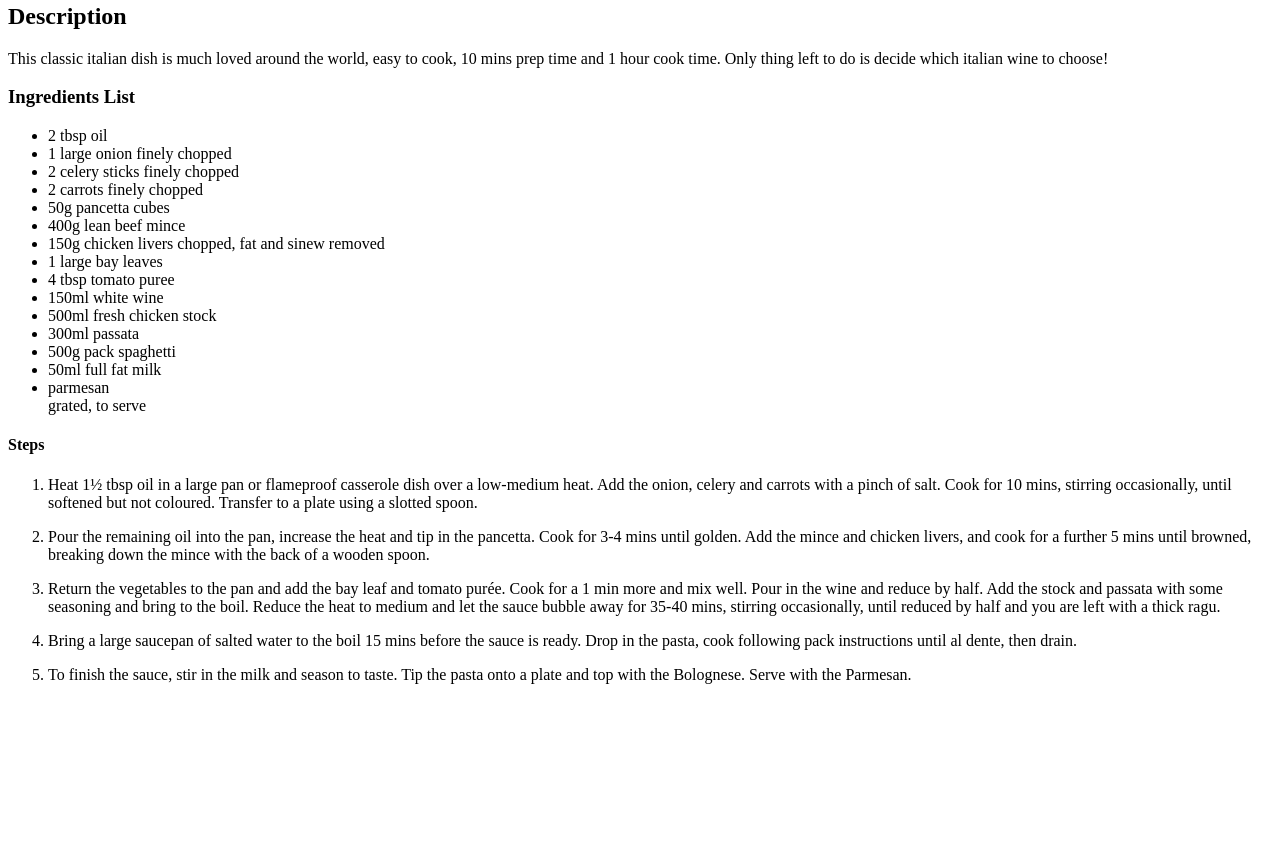
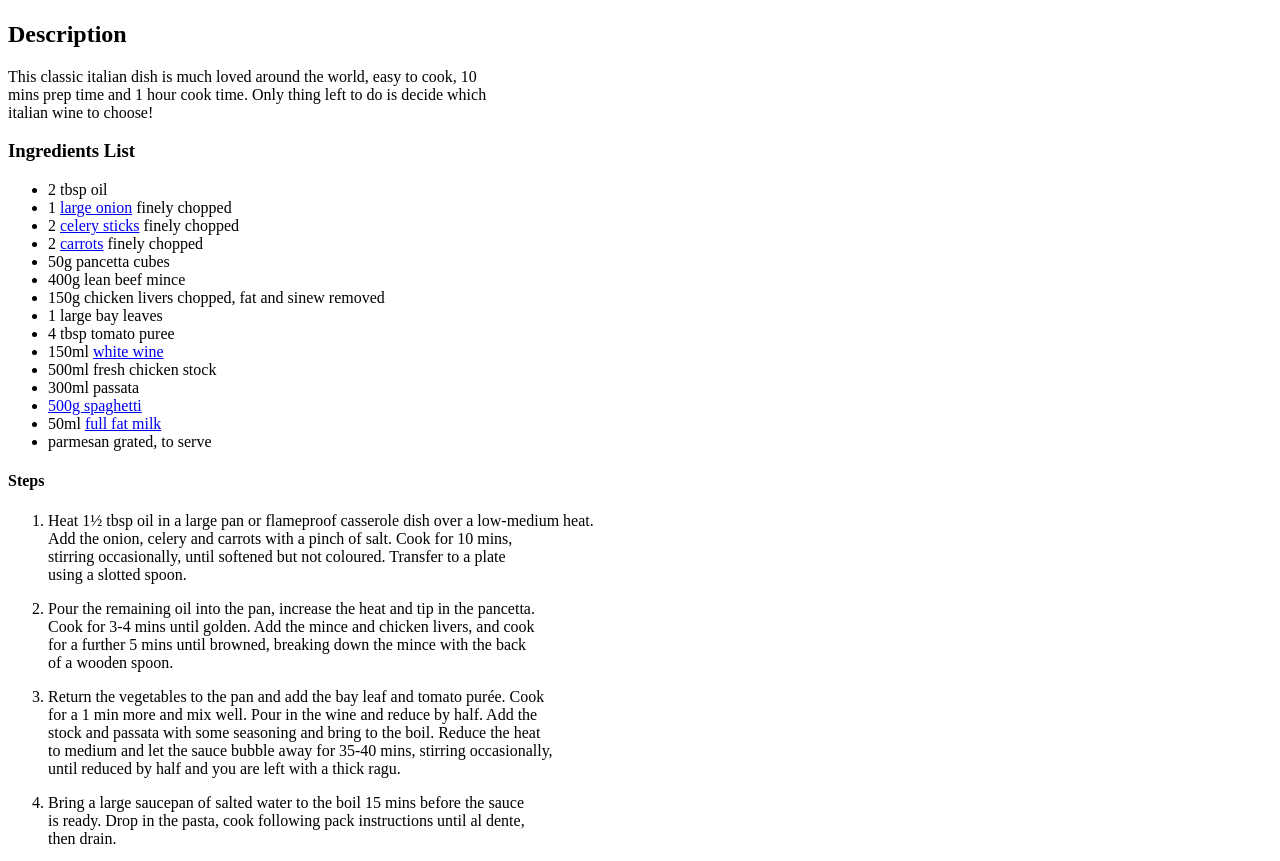
Before and after one commit to n1cmus/Odin-recipes-page, a plain HTML site: page recipes/spaghetti-bolognese.html in a window 1280 px wide. Shown: the part 553-1414 px from the top of the page. Before the commit the page ends 1253 px from the top, so only its background shows below. Drawn offline with Linux system fonts and the light colour scheme.

Commit message:
Added text to readme.md Added links to chicken-pasta-bake.html, southern-fried-chicken.html and spaghetti-bolognese.html tided up text.

```diff
--- a/recipes/spaghetti-bolognese.html
+++ b/recipes/spaghetti-bolognese.html
@@ -10,47 +10,48 @@
     <ul>
     <li><a href="/index.html">Home</a></li>
     <li><a href="/recipes/chicken-pasta-bake.html">Chicken Pasta Bake</a></li>
+    <li><a href="/recipes/southern-fried-chicken.html">Southern Fried Chicken</a></li>
     </ul>
 
     <h1>Spaghetti Bolognese</h1>
     <img src="/resources/images/classic-spaghetti-bolognese.jpg" alt="A plate of Spaghetti Bolognese" width="400" height="400" />
     <h2>Description</h2>
-    <p>This classic italian dish is much loved around the world, easy to cook, 10 mins prep time and 1 hour cook time. Only thing left to do is decide which italian wine to choose! </p>
+    <p>This classic italian dish is much loved around the world, easy to cook, 10 <br>mins prep time and 1 hour cook time. Only thing left to do is decide which<br> italian wine to choose! </p>
 
     <h3>Ingredients List</h3>
     <ul>
       <li>2 tbsp oil</li>
-      <li>1 large onion finely chopped</li>
-      <li>2 celery sticks finely chopped</li>
-      <li>2 carrots finely chopped</li>
+      <li>1 <a href="https://www.verywellfit.com/onions-nutrition-calories-and-health-benefit-4119066" target="_blank">large onion</a> finely chopped</li>
+      <li>2 <a href="https://www.verywellfit.com/celery-nutrition-facts-calories-and-their-health-benefits-4115076" target="_blank">celery sticks</a> finely chopped</li>
+      <li>2 <a href="https://www.verywellfit.com/calories-in-carrots-3495643" target="_blank">carrots</a> finely chopped</li>
       <li>50g pancetta cubes</li>
       <li>400g lean beef mince</li>
       <li>150g chicken livers chopped, fat and sinew removed</li>
       <li>1 large bay leaves</li>
       <li>4 tbsp tomato puree</li>
-      <li>150ml white wine</li>
+      <li>150ml <a href="https://www.verywellfit.com/white-wine-nutrition-facts-4844362" target="_blank"> white wine</a></li>
       <li>500ml fresh chicken stock</li>
       <li>300ml passata</li>
-      <li>500g pack spaghetti</li>
-      <li>50ml full fat milk</li>
-      <li>parmesan <br>grated, to serve</li>
+      <li><a href="https://www.verywellfit.com/is-pasta-bad-for-your-health-2506879" target="_blank">500g spaghetti</a></li>
+      <li>50ml <a href="https://www.verywellfit.com/milk-nutrition-facts-calories-and-health-benefits-4117877" target="_blank">full fat milk</a></li>
+      <li>parmesan grated, to serve</li>
     </ul>
 
     <h4>Steps</h4>
     <ol>
       <li>
-        <p>Heat 1½ tbsp oil in a large pan or flameproof casserole dish over a low-medium heat. Add the onion, celery and carrots with a pinch of salt. Cook for 10 mins, stirring occasionally, until softened but not coloured. Transfer to a plate using a slotted spoon.</p>
+        <p>Heat 1½ tbsp oil in a large pan or flameproof casserole dish over a low-medium heat.<br> Add the onion, celery and carrots with a pinch of salt. Cook for 10 mins, <br>stirring occasionally, until softened but not coloured. Transfer to a plate<br> using a slotted spoon.</p>
       </li>
       <li>
-        <p>Pour the remaining oil into the pan, increase the heat and tip in the pancetta. Cook for 3-4 mins until golden. Add the mince and chicken livers, and cook for a further 5 mins until browned, breaking down the mince with the back of a wooden spoon.</p>
+        <p>Pour the remaining oil into the pan, increase the heat and tip in the pancetta.<br> Cook for 3-4 mins until golden. Add the mince and chicken livers, and cook <br>for a further 5 mins until browned, breaking down the mince with the back <br>of a wooden spoon.</p>
       </li>
       <li>
-        <p>Return the vegetables to the pan and add the bay leaf and tomato purée. Cook for a 1 min more and mix well. Pour in the wine and reduce by half. Add the stock and passata with some seasoning and bring to the boil. Reduce the heat to medium and let the sauce bubble away for 35-40 mins, stirring occasionally, until reduced by half and you are left with a thick ragu.</p>
+        <p>Return the vegetables to the pan and add the bay leaf and tomato purée. Cook<br> for a 1 min more and mix well. Pour in the wine and reduce by half. Add the<br> stock and passata with some seasoning and bring to the boil. Reduce the heat<br> to medium and let the sauce bubble away for 35-40 mins, stirring occasionally,<br> until reduced by half and you are left with a thick ragu.</p>
       </li>
       <li>
-        <p>Bring a large saucepan of salted water to the boil 15 mins before the sauce is ready. Drop in the pasta, cook following pack instructions until al dente, then drain.</p>
+        <p>Bring a large saucepan of salted water to the boil 15 mins before the sauce<br> is ready. Drop in the pasta, cook following pack instructions until al dente,<br> then drain.</p>
       </li>
-      <li>To finish the sauce, stir in the milk and season to taste. Tip the pasta onto a plate and top with the Bolognese. Serve with the Parmesan.</li>
+      <li>To finish the sauce, stir in the milk and season to taste. Tip the pasta onto<br> a plate and top with the Bolognese. Serve with the Parmesan.</li>
     </ol>
   </body>
 </html>
```
Also changed, not shown: recipes/chicken-pasta-bake.html (+5 -5 lines), recipes/southern-fried-chicken.html (+4 -4 lines), 1 other file.
